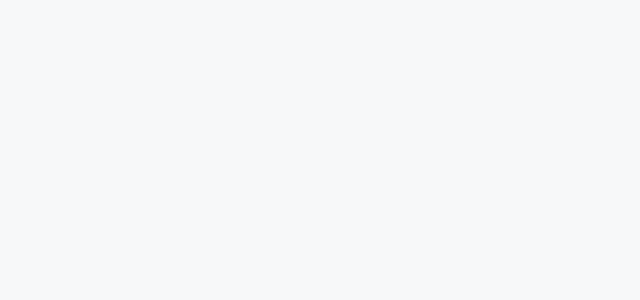
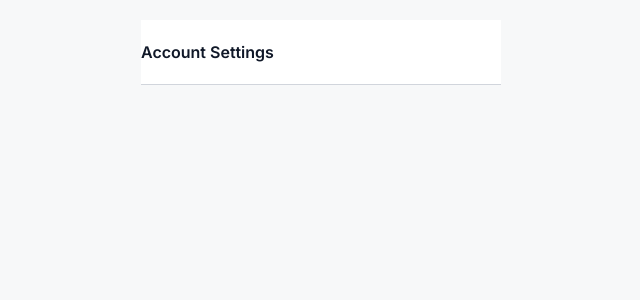
Before and after one commit to DeepakTayde/popx, a React (Vite) app: page /account in a window 1280 px wide. Shown: the top 300 px of the page, without its empty margins (319-959 px from the left). Built offline with nearby package versions, Linux system fonts and the light colour scheme.

Commit message:
Account page basic structure implemented

```diff
--- a/src/pages/Account.jsx
+++ b/src/pages/Account.jsx
@@ -2,7 +2,14 @@ import React from 'react'
 
 const Account = () => {
   return (
-    <div className='flex flex-col '></div>
+    <div className='flex flex-col justify-start items-start w-full h-full'>
+      <div className='w-full'><h3 className='text-gray-900 font-Inter font-bold bg-white py-5'>Account Settings</h3></div>
+      <div className='w-full h-[1px] bg-gray-300'/>
+      <div className='w-full h-full flex flex-col'>
+
+      </div>
+
+    </div>
   )
 }
 
```
